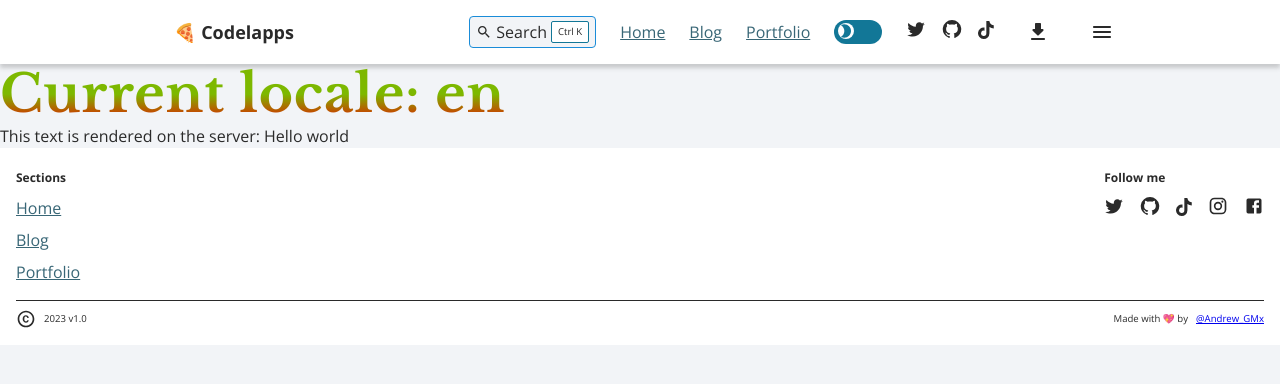
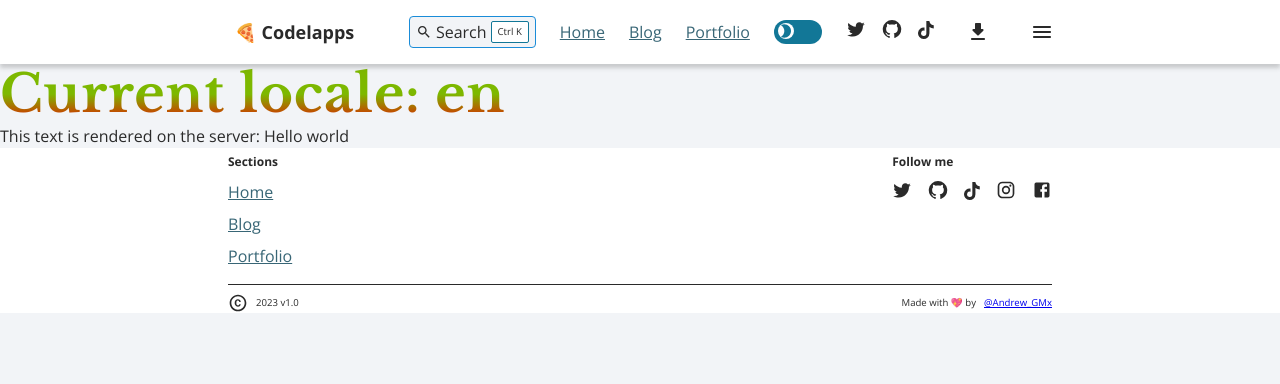
Before and after one commit to Andrew0914/codelapps, a Next.js app: page /en in a window 1280 px wide. Shown: the top 384 px of the page. Built offline with nearby package versions, Linux system fonts and the light colour scheme.

Commit message:
🖼️ Fix header & footer layout

```diff
--- a/src/app/components/TheFooter/index.tsx
+++ b/src/app/components/TheFooter/index.tsx
@@ -7,7 +7,8 @@ import SocialNetworks from "../SocialNetworks";
 
 export default function TheFooter() {
   return (
-    <footer className="bg--lead p--2">
+    <footer className="bg--lead">
+      <div className="content">
         <section className="flex--sb-start">
           <div>
             <span className="text--small-bold">Sections</span>
@@ -32,6 +33,7 @@ export default function TheFooter() {
             <Link href="https://twitter.com/Andrew_GMx">@Andrew_GMx</Link>
           </span>
         </section>
+      </div>
     </footer>
   );
 }
--- a/src/app/components/TheHeader/index.tsx
+++ b/src/app/components/TheHeader/index.tsx
@@ -18,7 +18,7 @@ export default function TheHeader() {
 
   return (
     <header className={`shadow--y ${styles.theHeader}`}>
-      <div className={`flex--sb-center ${styles.theHeader_content}`}>
+      <div className={`flex--sb-center ${styles.theHeader_content} content`}>
         <h1 className="text--big-bold text--content">🍕 Codelapps</h1>
         <div className={`flex--sb-center ${styles.theHeader_actions}`}>
           <SearchButton className={styles.theHeader_searchbar} />
@@ -30,6 +30,7 @@ export default function TheHeader() {
             <SwitchButton
               size="small"
               iconOn={<LightModeIcon fontSize="small" />}
+              S
               iconOff={<ModeNightIcon fontSize="small" />}
               onSwitch={(isActive: boolean) => {
                 changeTheme(isActive ? "light" : "dark");
--- a/src/app/components/TheHeader/styles.module.scss
+++ b/src/app/components/TheHeader/styles.module.scss
@@ -7,16 +7,14 @@
   box-sizing: border-box;
   padding-left: calc($unit * 2);
   background-color: var($--bg-lead);
+  width: 100%;
+  position: sticky;
+  top: 0;
+  left: 0;
 }
 
 .theHeader_content {
   height: 100%;
-  @include on-desktop() {
-    width: 75%;
-    max-width: calc($unit * 126);
-    min-width: calc($unit * 94);
-    margin: 0 auto;
-  }
 }
 
 .theHeader_actions {
```
Lines whose indentation alone changed are shown as unchanged.
